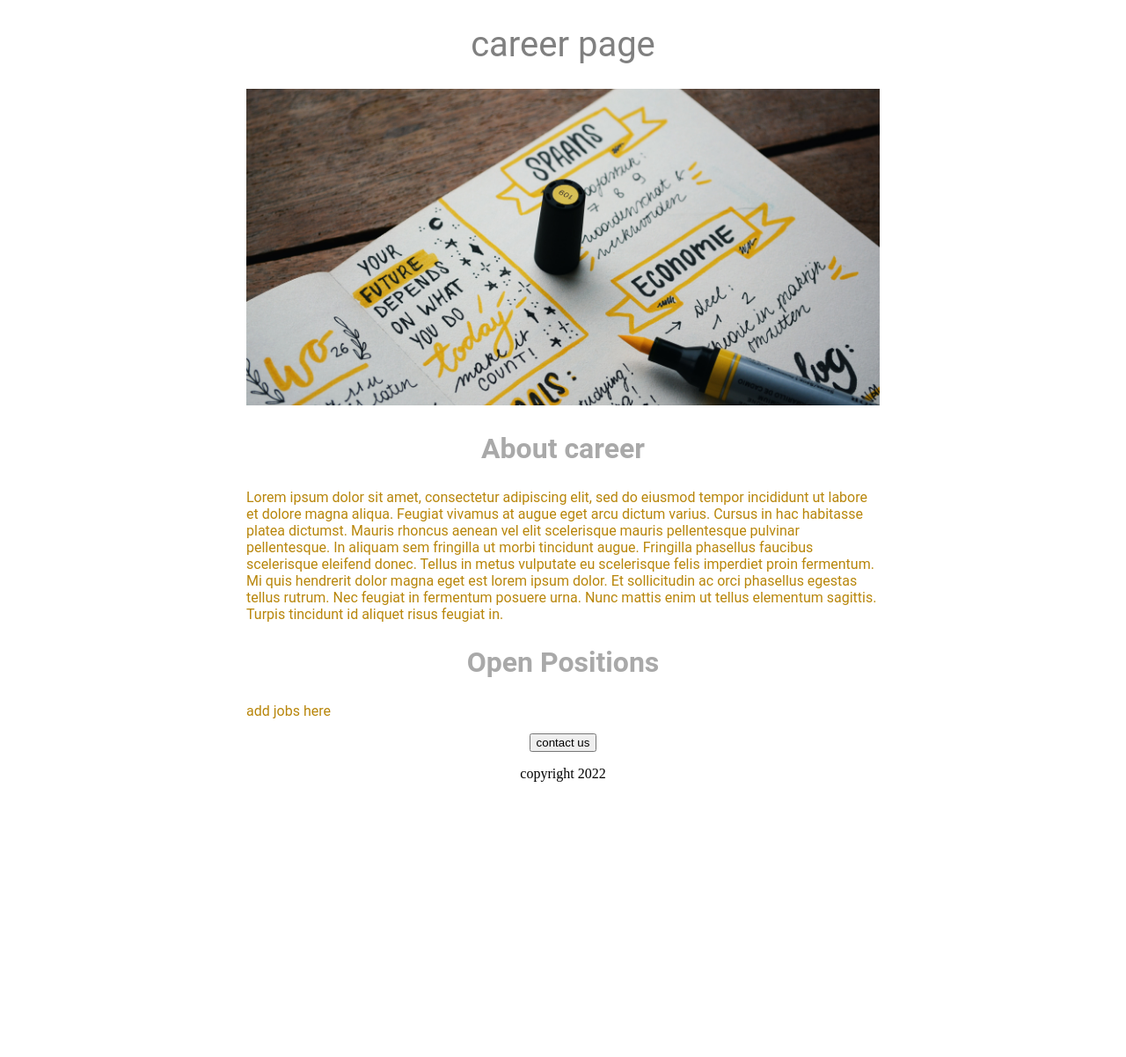
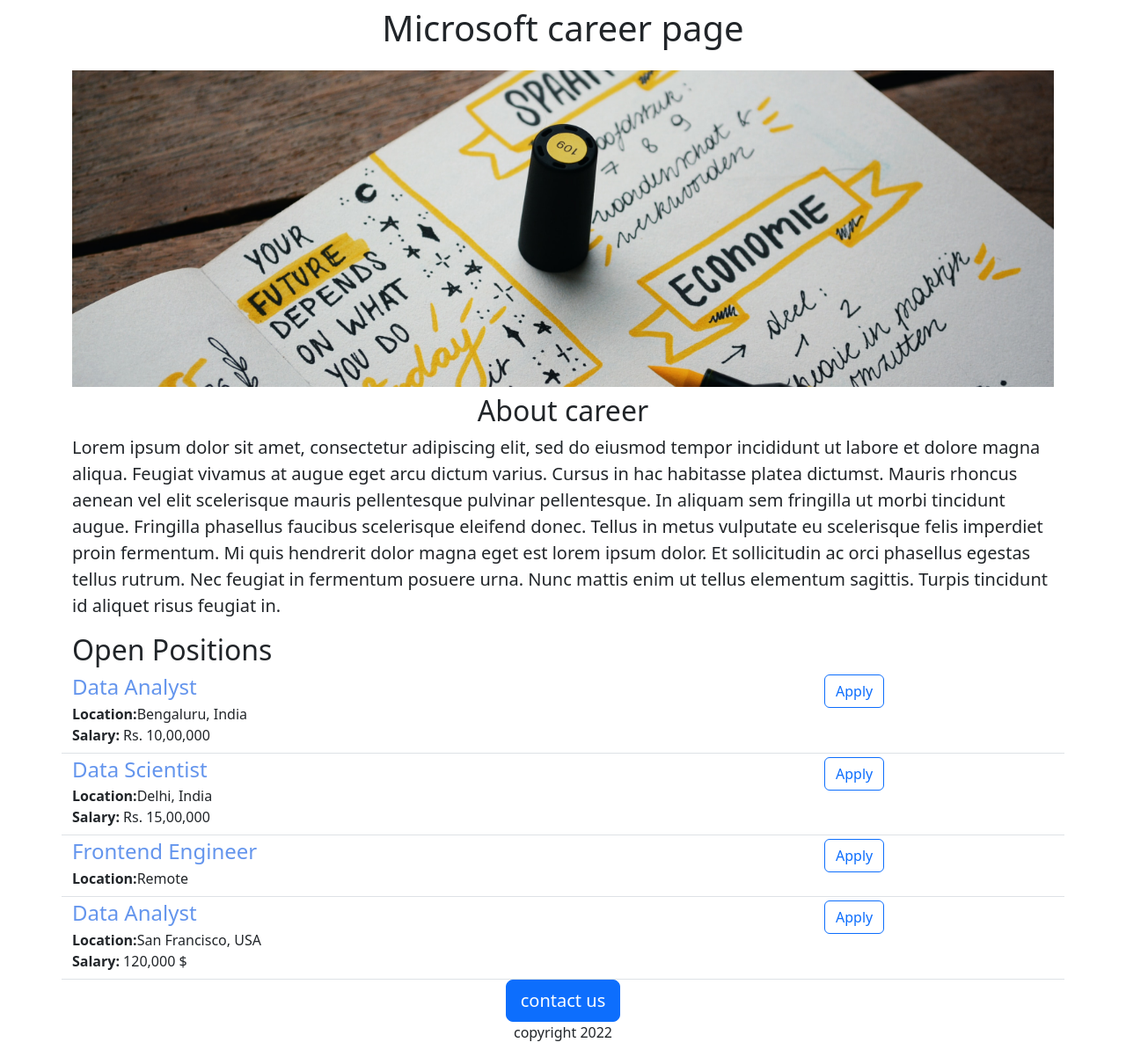
Before and after one commit to saimohan16/A-career-website-V2, a Flask app: page / in a window 1280 px wide. Shown: the whole page at 88% size. Before the commit the page ends 889 px from the top, so only its background shows below. Run offline with Flask 3, Linux system fonts and the light colour scheme.

Commit message:
added data

```diff
--- a/app.py
+++ b/app.py
@@ -1,12 +1,54 @@
 # Flask is a class inside the flask
-from flask import Flask, render_template
+# render.com is used to deploy the website online
+from flask import Flask, render_template,jsonify
 # creating an app object of the class Flask
 app = Flask(__name__)
+
+jobs = [
+    {
+        'id':1,
+        'title':'Data Analyst',
+        'location': 'Bengaluru, India',
+        'salary':'Rs. 10,00,000'
+    },
+    {
+        'id':2,
+        'title':'Data Scientist',
+        'location': 'Delhi, India',
+        'salary':'Rs. 15,00,000'
+    },
+
+        {
+        'id':3,
+        'title':'Frontend Engineer',
+        'location': 'Remote',
+        #'salary':'Rs. 12,00,000'
+    },
+
+        {
+        'id':4,
+        'title':'Data Analyst',
+        'location': 'San Francisco, USA',
+        'salary':'120,000 $'
+    }
+
+]
+
+
 # @-is a decorator
 @app.route("/")
 def hello():
     #return "namaste sai anna"
-    return render_template('home.html')
+    return render_template('home.html',
+                           jobs=jobs,
+                           company_name='Microsoft'
+                           )
+# registering data from json file so we are registering a new route
+# we use api/ something to return a page which is not html.
+@app.route("/api/jobs")
+def list_jobs():
+    #takes an object and converts it into json object
+    return jsonify(jobs)
 
 if __name__ == "__main__":
     app.run(host='0.0.0.0', debug=True)
--- a/templates/home.html
+++ b/templates/home.html
@@ -1,7 +1,11 @@
 <!DOCTYPE html>
 <html>
     <head>
+        <! adding bootstrap to the html page>
+        <meta name="viewport" content="width=device-width, initial-scale=1">
+        <link href="https://cdn.jsdelivr.net/npm/bootstrap@5.3.0-alpha2/dist/css/bootstrap.min.css" rel="stylesheet" integrity="sha384-aFq/bzH65dt+w6FI2ooMVUpc+21e0SRygnTpmBvdBgSdnuTN7QbdgL+OapgHtvPp" crossorigin="anonymous">
         <!adding css (this is used to add style to head and other components of the page)>
+        <!--
         <style>
 
           h1{
@@ -39,18 +43,40 @@
           }
 
         </style>
+    -->
+    <style>
+        #banner{
+            height: 360px;
+            width:100%;
+            object-fit: cover
+
+        }
+
+        </style>
         <title> mohan </title>
         <body>
-            <div id="container">
-            <h1> career page</h1>
-            <!added images using the static page>
-            <img id = banner src ='http://127.0.0.1:5000/static/banner.jpg' height="320px" >
-            <h2> About career </h2>
-            <p class="bodytext">Lorem ipsum dolor sit amet, consectetur adipiscing elit, sed do eiusmod tempor incididunt ut labore et dolore magna aliqua. Feugiat vivamus at augue eget arcu dictum varius. Cursus in hac habitasse platea dictumst. Mauris rhoncus aenean vel elit scelerisque mauris pellentesque pulvinar pellentesque. In aliquam sem fringilla ut morbi tincidunt augue. Fringilla phasellus faucibus scelerisque eleifend donec. Tellus in metus vulputate eu scelerisque felis imperdiet proin fermentum. Mi quis hendrerit dolor magna eget est lorem ipsum dolor. Et sollicitudin ac orci phasellus egestas tellus rutrum. Nec feugiat in fermentum posuere urna. Nunc mattis enim ut tellus elementum sagittis. Turpis tincidunt id aliquet risus feugiat in.</p>
+            <!--<div id="container">-->
+            <div class="container">
+            <h1 class="text-center mt-2 mb-4"> {{company_name}} career page</h1>
+            <!--added images using the static page-->
+            <img class = 'img-fluid'id = banner src ='http://127.0.0.1:5000/static/banner.jpg' height="320px" >
+            <h2 class="text-center mt-2 mb4"> About career </h2>
+            <!-- <p class = 'bodytext' > -->
+            <p class="lead">Lorem ipsum dolor sit amet, consectetur adipiscing elit, sed do eiusmod tempor incididunt ut labore et dolore magna aliqua. Feugiat vivamus at augue eget arcu dictum varius. Cursus in hac habitasse platea dictumst. Mauris rhoncus aenean vel elit scelerisque mauris pellentesque pulvinar pellentesque. In aliquam sem fringilla ut morbi tincidunt augue. Fringilla phasellus faucibus scelerisque eleifend donec. Tellus in metus vulputate eu scelerisque felis imperdiet proin fermentum. Mi quis hendrerit dolor magna eget est lorem ipsum dolor. Et sollicitudin ac orci phasellus egestas tellus rutrum. Nec feugiat in fermentum posuere urna. Nunc mattis enim ut tellus elementum sagittis. Turpis tincidunt id aliquet risus feugiat in.</p>
             <h2> Open Positions </h2>
-            <p class="bodytext"> add jobs here</p>
-            <div style="text-align: center;">
-            <button>contact us</button>
+            <div>
+            <!--{{jobs}}-->
+            {% for job in jobs %}
+
+            {% include 'jobitem.html' %}
+
+            {% endfor%}
+
+
+            </div>
+            <!-- <div style="text-align: center;">{inline styling in css} -->
+            <div class="text-center">
+            <button margin="auto" class="btn btn-primary btn-lg">contact us</button>
             <p > copyright 2022</p>
             </div>
             </div>
--- a/templates/jobitem.html
+++ b/templates/jobitem.html
@@ -1,4 +1,8 @@
-<div style="margin-top: 4px;"> <h4 style="color:cornflowerblue; margin-bottom: 4px;">{{job['title']}}</h4></div>
+<div class= "border-bottom row"  style="margin-top: 4px;padding-bottom: 8px;">
+
+    <div class="col-9">
+        <h4 style="color:cornflowerblue; margin-bottom: 4px;">{{job['title']}}</h4>
+
 
 <div>
     <b>Location:</b>{{job['location']}}
@@ -9,3 +13,7 @@
     <div> <b>Salary:</b> {{job['salary']}}</div>
 
     {% endif %}
+</div>
+    <!--Building columns to add button in side part of the-->
+<div class="col-3"><button type="button" class="btn btn-outline-primary">Apply</button></div>
+</div>
```
